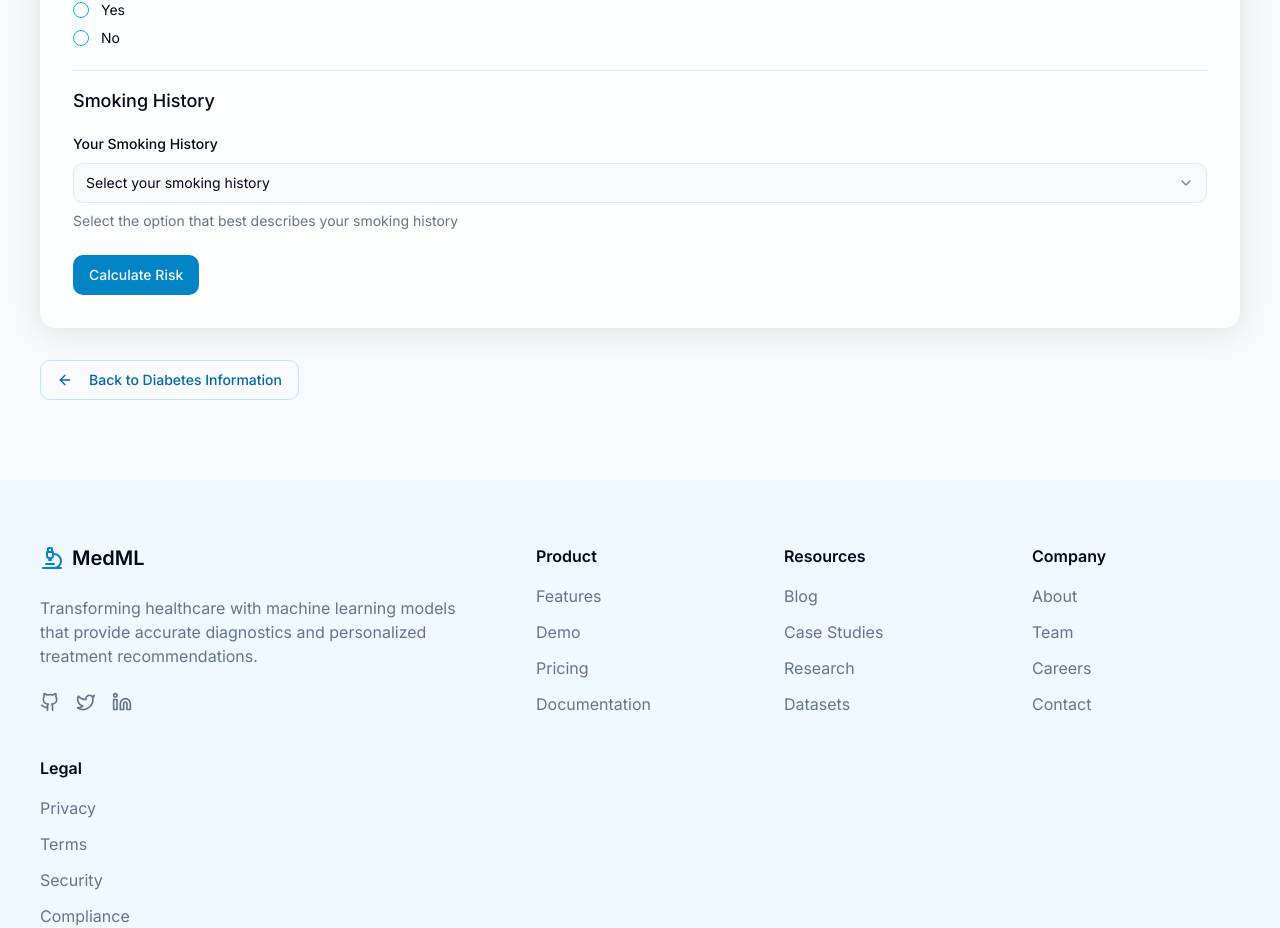
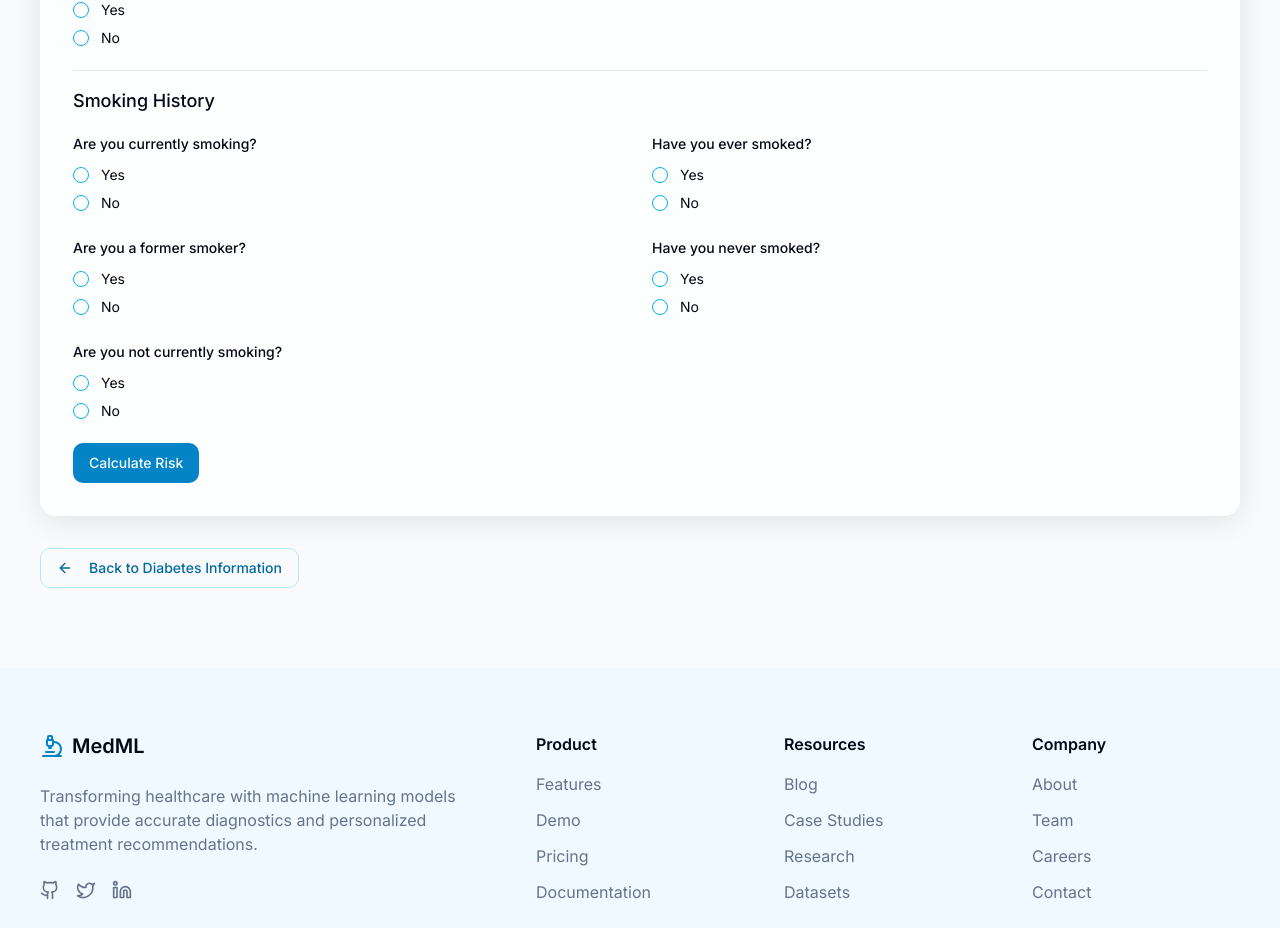
Before and after one commit to GokulStark3000/caremodel-portal, a React (Vite) app: page /disease/diabetes/predict in a window 1280 px wide. Shown: the part 913-1841 px from the top of the page. Built offline with nearby package versions, Linux system fonts and the light colour scheme.

Commit message:
Reverted to edit edt-7338e6cf-ad4f-43eb-8cfd-6536c925cbce: "Refactor diabetes form to yes/no
Modify the diabetes prediction form to use yes/no questions."

```diff
--- a/src/pages/diseases/DiabetesPredict.tsx
+++ b/src/pages/diseases/DiabetesPredict.tsx
@@ -7,7 +7,7 @@ import { Button } from '@/components/ui/button';
 import { Dialog, DialogContent, DialogDescription, DialogHeader, DialogTitle } from '@/components/ui/dialog';
 import { Form, FormControl, FormDescription, FormField, FormItem, FormLabel, FormMessage } from '@/components/ui/form';
 import { RadioGroup, RadioGroupItem } from '@/components/ui/radio-group';
-import { Select, SelectContent, SelectItem, SelectTrigger, SelectValue } from '@/components/ui/select';
+import { Checkbox } from '@/components/ui/checkbox';
 import { zodResolver } from '@hookform/resolvers/zod';
 import { z } from 'zod';
 import { useForm } from 'react-hook-form';
@@ -27,8 +27,20 @@ const formSchema = z.object({
   gender: z.enum(["Female", "Male", "Other"], {
     required_error: "Please select your gender",
   }),
-  smoking_history: z.enum(["0", "1", "2", "3", "4"], {
-    required_error: "Please select your smoking history",
+  smoking_history_current: z.enum(["0", "1"], {
+    required_error: "Please answer if you currently smoke",
+  }),
+  smoking_history_ever: z.enum(["0", "1"], {
+    required_error: "Please answer if you have ever smoked",
+  }),
+  smoking_history_former: z.enum(["0", "1"], {
+    required_error: "Please answer if you are a former smoker",
+  }),
+  smoking_history_never: z.enum(["0", "1"], {
+    required_error: "Please answer if you have never smoked",
+  }),
+  smoking_history_not_current: z.enum(["0", "1"], {
+    required_error: "Please answer if you're not currently smoking",
   }),
 });
 
@@ -37,30 +49,6 @@ type FormValues = z.infer<typeof formSchema>;
 const DiabetesPredict = () => {
   const [showResult, setShowResult] = useState(false);
   const [riskScore, setRiskScore] = useState(0);
-
-  // Define the smoking history mapping
-  const smokingMapping: Record<string, {
-    smoking_history_current: number,
-    smoking_history_ever: number,
-    smoking_history_former: number,
-    smoking_history_never: number,
-    smoking_history_not_current: number
-  }> = {
-    "0": { smoking_history_current: 0, smoking_history_ever: 0, smoking_history_former: 0, smoking_history_never: 1, smoking_history_not_current: 0 }, // Never
-    "1": { smoking_history_current: 1, smoking_history_ever: 0, smoking_history_former: 0, smoking_history_never: 0, smoking_history_not_current: 0 }, // Current
-    "2": { smoking_history_current: 0, smoking_history_ever: 1, smoking_history_former: 0, smoking_history_never: 0, smoking_history_not_current: 0 }, // Ever
-    "3": { smoking_history_current: 0, smoking_history_ever: 0, smoking_history_former: 1, smoking_history_never: 0, smoking_history_not_current: 0 }, // Former
-    "4": { smoking_history_current: 0, smoking_history_ever: 0, smoking_history_former: 0, smoking_history_never: 0, smoking_history_not_current: 1 }, // Not Current
-  };
-
-  // Map smoking history labels
-  const smokingHistoryLabels = {
-    "0": "Never smoked",
-    "1": "Currently smoking",
-    "2": "Ever smoked",
-    "3": "Former smoker",
-    "4": "Not currently smoking"
-  };
 
   const form = useForm<FormValues>({
     resolver: zodResolver(formSchema),
@@ -72,15 +60,16 @@ const DiabetesPredict = () => {
       HbA1c_level: undefined,
       blood_glucose_level: undefined,
       gender: undefined,
-      smoking_history: undefined,
+      smoking_history_current: undefined,
+      smoking_history_ever: undefined,
+      smoking_history_former: undefined,
+      smoking_history_never: undefined,
+      smoking_history_not_current: undefined,
     },
   });
 
   const onSubmit = (data: FormValues) => {
     console.log("Form data:", data);
-
-    // Get smoking mapping based on selection
-    const selectedSmokingHistory = smokingMapping[data.smoking_history];
 
     // Convert data for ML model format
     const modelInput = {
@@ -92,7 +81,11 @@ const DiabetesPredict = () => {
       blood_glucose_level: data.blood_glucose_level,
       gender_Male: data.gender === "Male" ? 1 : 0,
       gender_Other: data.gender === "Other" ? 1 : 0,
-      ...selectedSmokingHistory
+      smoking_history_current: data.smoking_history_current === "1" ? 1 : 0,
+      smoking_history_ever: data.smoking_history_ever === "1" ? 1 : 0,
+      smoking_history_former: data.smoking_history_former === "1" ? 1 : 0,
+      smoking_history_never: data.smoking_history_never === "1" ? 1 : 0,
+      smoking_history_not_current: data.smoking_history_not_current === "1" ? 1 : 0,
     };
 
     console.log("Model input:", modelInput);
@@ -123,9 +116,9 @@ const DiabetesPredict = () => {
     if (data.gender === "Male") score += 5;
 
     // Smoking history factors
-    if (selectedSmokingHistory.smoking_history_current === 1) score += 10;
-    if (selectedSmokingHistory.smoking_history_ever === 1) score += 5;
-    if (selectedSmokingHistory.smoking_history_former === 1) score += 3;
+    if (data.smoking_history_current === "1") score += 10;
+    if (data.smoking_history_ever === "1") score += 5;
+    if (data.smoking_history_former === "1") score += 3;
 
     // Scale to percentage (0-100)
     const finalScore = Math.min(Math.round(score), 100);
@@ -318,33 +311,162 @@ const DiabetesPredict = () => {
 
           <div className="border-t pt-4 mt-6">
             <h3 className="text-lg font-medium mb-4">Smoking History</h3>
+            <div className="grid grid-cols-1 md:grid-cols-2 gap-6">
               <FormField
                 control={form.control}
-              name="smoking_history"
+                name="smoking_history_current"
                 render={({ field }) => (
-                <FormItem>
-                  <FormLabel>Your Smoking History</FormLabel>
-                  <Select onValueChange={field.onChange} defaultValue={field.value}>
+                  <FormItem className="space-y-3">
+                    <FormLabel>Are you currently smoking?</FormLabel>
                     <FormControl>
-                      <SelectTrigger>
-                        <SelectValue placeholder="Select your smoking history" />
-                      </SelectTrigger>
+                      <RadioGroup
+                        onValueChange={field.onChange}
+                        defaultValue={field.value}
+                        className="flex flex-col space-y-1"
+                      >
+                        <FormItem className="flex items-center space-x-3 space-y-0">
+                          <FormControl>
+                            <RadioGroupItem value="1" />
                           </FormControl>
-                    <SelectContent>
-                      <SelectItem value="0">Never smoked</SelectItem>
-                      <SelectItem value="1">Currently smoking</SelectItem>
-                      <SelectItem value="2">Ever smoked</SelectItem>
-                      <SelectItem value="3">Former smoker</SelectItem>
-                      <SelectItem value="4">Not currently smoking</SelectItem>
-                    </SelectContent>
-                  </Select>
-                  <FormDescription>
-                    Select the option that best describes your smoking history
-                  </FormDescription>
+                          <FormLabel className="font-normal">Yes</FormLabel>
+                        </FormItem>
+                        <FormItem className="flex items-center space-x-3 space-y-0">
+                          <FormControl>
+                            <RadioGroupItem value="0" />
+                          </FormControl>
+                          <FormLabel className="font-normal">No</FormLabel>
+                        </FormItem>
+                      </RadioGroup>
+                    </FormControl>
                     <FormMessage />
                   </FormItem>
                 )}
               />
+
+              <FormField
+                control={form.control}
+                name="smoking_history_ever"
+                render={({ field }) => (
+                  <FormItem className="space-y-3">
+                    <FormLabel>Have you ever smoked?</FormLabel>
+                    <FormControl>
+                      <RadioGroup
+                        onValueChange={field.onChange}
+                        defaultValue={field.value}
+                        className="flex flex-col space-y-1"
+                      >
+                        <FormItem className="flex items-center space-x-3 space-y-0">
+                          <FormControl>
+                            <RadioGroupItem value="1" />
+                          </FormControl>
+                          <FormLabel className="font-normal">Yes</FormLabel>
+                        </FormItem>
+                        <FormItem className="flex items-center space-x-3 space-y-0">
+                          <FormControl>
+                            <RadioGroupItem value="0" />
+                          </FormControl>
+                          <FormLabel className="font-normal">No</FormLabel>
+                        </FormItem>
+                      </RadioGroup>
+                    </FormControl>
+                    <FormMessage />
+                  </FormItem>
+                )}
+              />
+
+              <FormField
+                control={form.control}
+                name="smoking_history_former"
+                render={({ field }) => (
+                  <FormItem className="space-y-3">
+                    <FormLabel>Are you a former smoker?</FormLabel>
+                    <FormControl>
+                      <RadioGroup
+                        onValueChange={field.onChange}
+                        defaultValue={field.value}
+                        className="flex flex-col space-y-1"
+                      >
+                        <FormItem className="flex items-center space-x-3 space-y-0">
+                          <FormControl>
+                            <RadioGroupItem value="1" />
+                          </FormControl>
+                          <FormLabel className="font-normal">Yes</FormLabel>
+                        </FormItem>
+                        <FormItem className="flex items-center space-x-3 space-y-0">
+                          <FormControl>
+                            <RadioGroupItem value="0" />
+                          </FormControl>
+                          <FormLabel className="font-normal">No</FormLabel>
+                        </FormItem>
+                      </RadioGroup>
+                    </FormControl>
+                    <FormMessage />
+                  </FormItem>
+                )}
+              />
+
+              <FormField
+                control={form.control}
+                name="smoking_history_never"
+                render={({ field }) => (
+                  <FormItem className="space-y-3">
+                    <FormLabel>Have you never smoked?</FormLabel>
+                    <FormControl>
+                      <RadioGroup
+                        onValueChange={field.onChange}
+                        defaultValue={field.value}
+                        className="flex flex-col space-y-1"
+                      >
+                        <FormItem className="flex items-center space-x-3 space-y-0">
+                          <FormControl>
+                            <RadioGroupItem value="1" />
+                          </FormControl>
+                          <FormLabel className="font-normal">Yes</FormLabel>
+                        </FormItem>
+                        <FormItem className="flex items-center space-x-3 space-y-0">
+                          <FormControl>
+                            <RadioGroupItem value="0" />
+                          </FormControl>
+                          <FormLabel className="font-normal">No</FormLabel>
+                        </FormItem>
+                      </RadioGroup>
+                    </FormControl>
+                    <FormMessage />
+                  </FormItem>
+                )}
+              />
+
+              <FormField
+                control={form.control}
+                name="smoking_history_not_current"
+                render={({ field }) => (
+                  <FormItem className="space-y-3">
+                    <FormLabel>Are you not currently smoking?</FormLabel>
+                    <FormControl>
+                      <RadioGroup
+                        onValueChange={field.onChange}
+                        defaultValue={field.value}
+                        className="flex flex-col space-y-1"
+                      >
+                        <FormItem className="flex items-center space-x-3 space-y-0">
+                          <FormControl>
+                            <RadioGroupItem value="1" />
+                          </FormControl>
+                          <FormLabel className="font-normal">Yes</FormLabel>
+                        </FormItem>
+                        <FormItem className="flex items-center space-x-3 space-y-0">
+                          <FormControl>
+                            <RadioGroupItem value="0" />
+                          </FormControl>
+                          <FormLabel className="font-normal">No</FormLabel>
+                        </FormItem>
+                      </RadioGroup>
+                    </FormControl>
+                    <FormMessage />
+                  </FormItem>
+                )}
+              />
+            </div>
           </div>
 
           <Button type="submit" className="w-full sm:w-auto bg-healthcare-600 hover:bg-healthcare-700">
```
Lines whose indentation alone changed are shown as unchanged.
